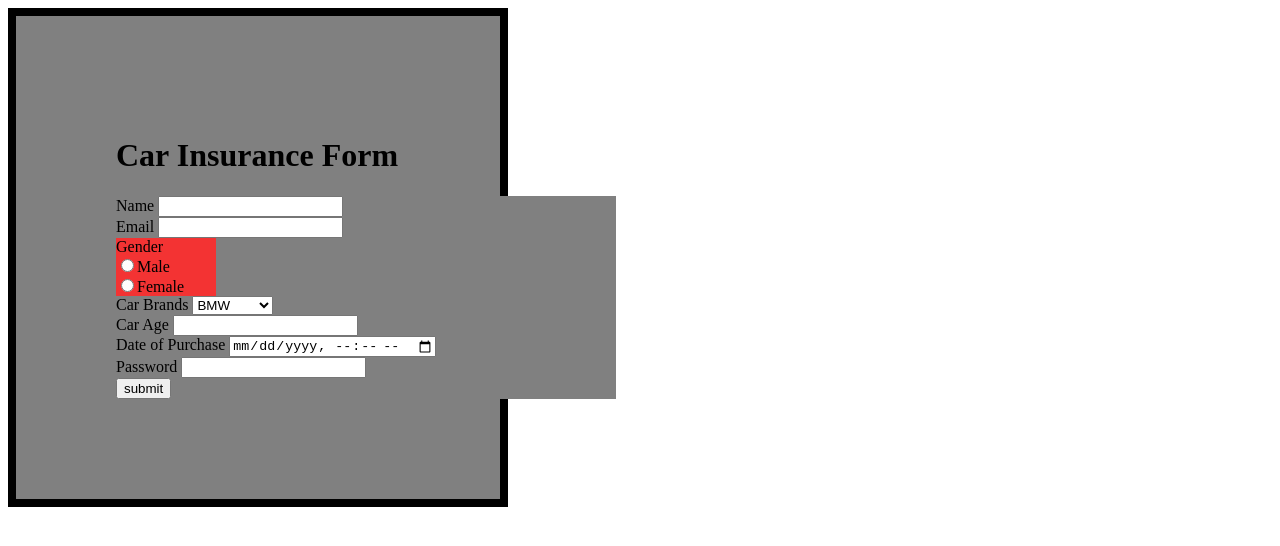
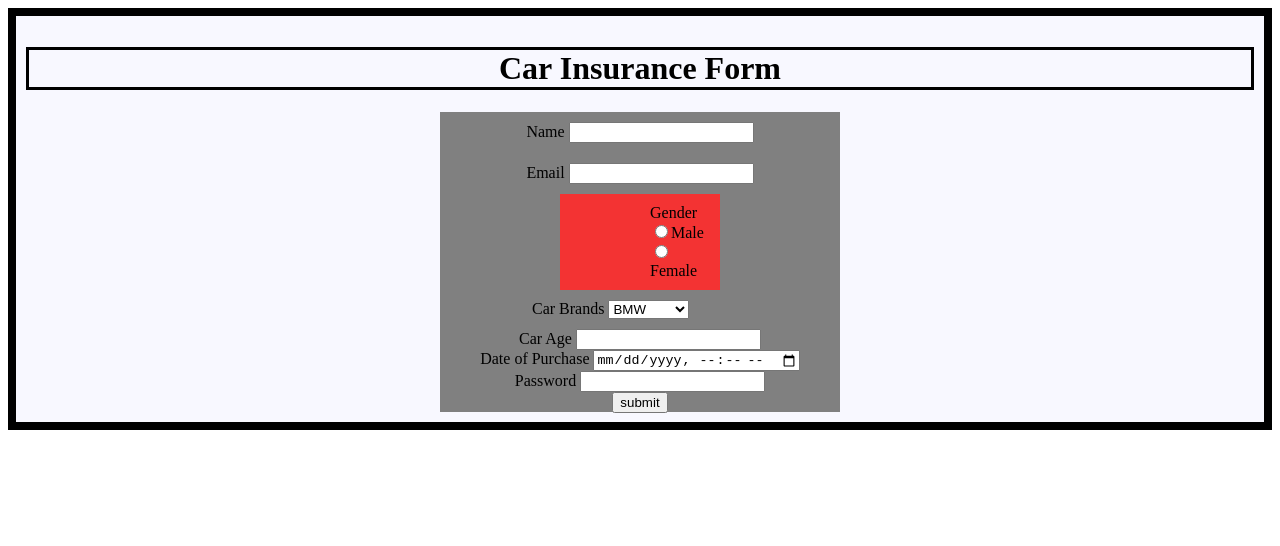
Before and after one commit to acciojob/car-insurance-form-RadhikaBitla, a website: page main.html in a window 1280 px wide. Drawn offline with Linux system fonts and the light colour scheme.

Commit message:
created a submission

```diff
--- a/main.html
+++ b/main.html
@@ -8,38 +8,54 @@
 
 <body>
 	<style>
-		div
+		#b
 		{
 			background-color:gray;
-			width:500px;
+			width:400px;
+			align:left;
+			height:300px;
+		}
+		#a
+		{
+			background-color:ghostwhite;
 		}
 		form
 		{
 			border:8px solid;
-			padding:100px;
+			padding:10px;
+
 		}
 	</style>
-	<div>
-		<form method="post" action="">
-			<h1>Car Insurance Form</h1>
-			<div>
+	<div id="a">
+		<form method="post" action="" style="text-align:center">
+			<h1 style="border:solid;text-align:center">Car Insurance Form</h1>
+			<center><div id="b">
+
+			<div style="padding:10px">
 			<label for="name">Name</label>
 			<input type="text" id="name" required><br>
+			</div>
 
+			<div style="padding:10px">
 			<label for="email">Email</label>
 			<input type="email" id="email" required><br>
+			</div>
 
-			<div style="background-color:#F33333;width:100px">
+
+			<div style="background-color:#F33333;width:60px;text-align:left;padding:10px 10px 10px 90px">
 			<label for="gender">Gender</label><br>
 			<input type="radio" name="gender" required>Male<br>
 			<input type="radio" name="gender" required>Female<br>
 			</div>
+
+			<div style="padding:10px 40px 10px 92px;text-align:left">
 			<label for="cars">Car Brands</label>
 			<select id="cars">
 				<option>BMW</option>
 				<option>Audi</option>
 				<option>Mercedez</option>
 			</select><br>
+			</div>
 
 			<label for="carage">Car Age</label>
 			<input type="number" id="carage" required><br>
@@ -52,6 +68,7 @@
 
 			<button type="submit">submit</button>
 			</div>
+				</center>
 		</form>
 	</div>
 </body>
```
